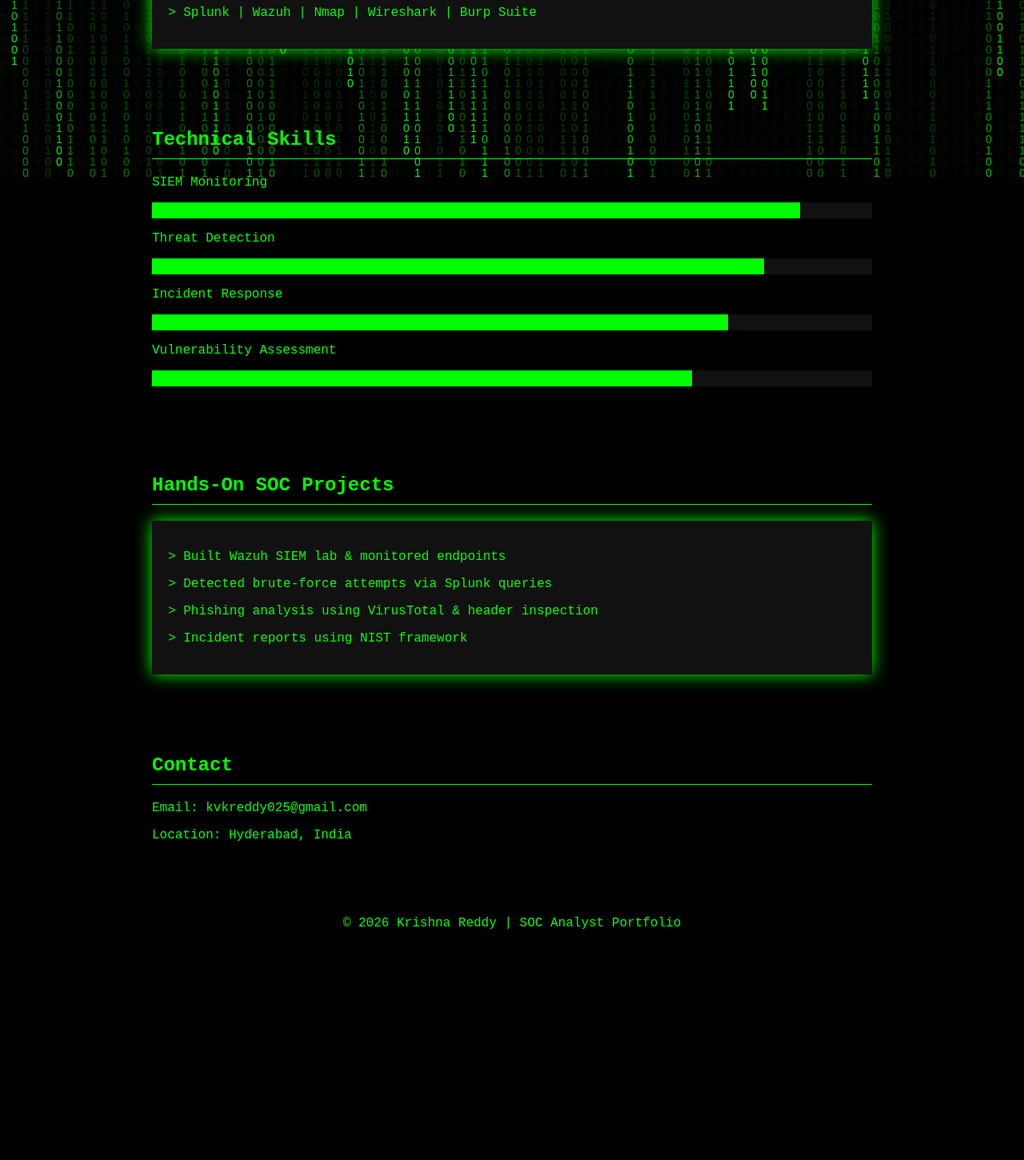
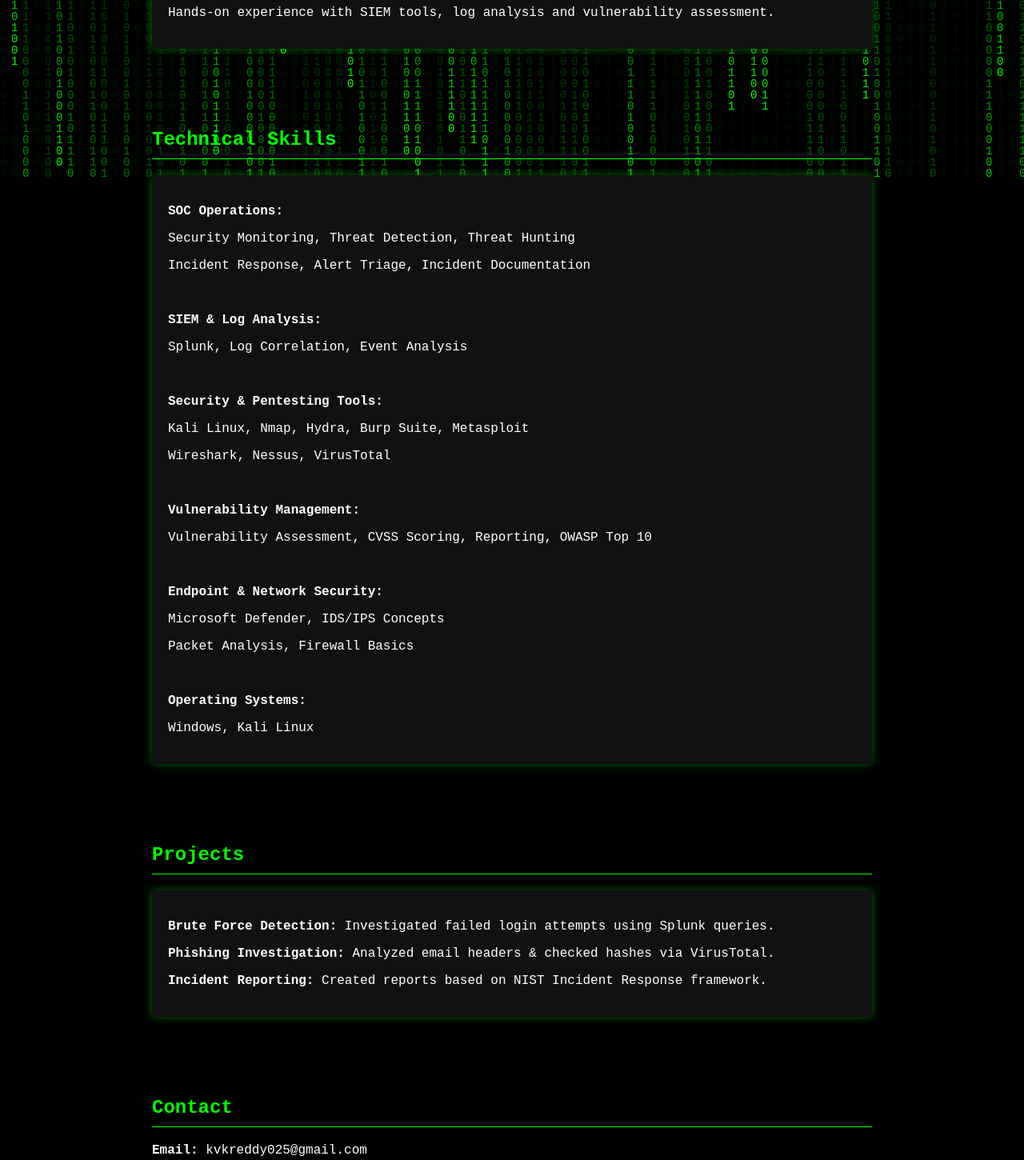
Before and after one commit to Krishna-854/krishna-portfolio, a plain HTML site: page index.html in a window 1280 px wide. Shown: the part 577-2027 px from the top of the page at 80% size. Before the commit the page ends 1776 px from the top, so only its background shows below. Drawn offline with Linux system fonts and the light colour scheme.

Commit message:
index.html

```diff
--- a/index.html
+++ b/index.html
@@ -1,14 +1,14 @@
 <!DOCTYPE html>
 <html>
 <head>
-    <title>Krishna Reddy | SOC Analyst</title>
+    <title>K V Krishna Reddy | SOC Analyst</title>
     <meta name="viewport" content="width=device-width, initial-scale=1.0">
 
     <style>
         body {
             margin: 0;
             background: black;
-            color: #00ff00;
+            color: white;
             font-family: 'Courier New', monospace;
             overflow-x: hidden;
         }
@@ -27,12 +27,15 @@
 
         h1 {
             font-size: 45px;
-            text-shadow: 0 0 20px #00ff00;
+            color: #00ff00;
+            text-shadow: 0 0 15px #00ff00;
         }
 
         h2 {
+            color: #00ff00;
             border-bottom: 1px solid #00ff00;
             padding-bottom: 10px;
+            font-weight: bold;
         }
 
         section {
@@ -45,19 +48,7 @@
             background: #111;
             padding: 20px;
             margin-top: 20px;
-            box-shadow: 0 0 20px #00ff00;
-        }
-
-        .skill-bar {
-            background: #111;
-            margin: 10px 0;
-        }
-
-        .skill-fill {
-            height: 20px;
-            background: #00ff00;
-            width: 0;
-            transition: width 2s;
+            box-shadow: 0 0 10px rgba(0,255,0,0.4);
         }
 
         button {
@@ -70,12 +61,22 @@
         }
 
         button:hover {
-            background: #003300;
+            background: #002200;
+        }
+
+        a {
+            color: #00ff00;
+            text-decoration: none;
+        }
+
+        a:hover {
+            text-decoration: underline;
         }
 
         footer {
             text-align: center;
             padding: 20px;
+            border-top: 1px solid #003300;
         }
     </style>
 </head>
@@ -93,52 +94,79 @@
 <section>
     <h2>About Me</h2>
     <div class="terminal">
-        <p>> Entry-Level SOC Analyst</p>
-        <p>> SIEM Monitoring | Threat Detection | Incident Response</p>
-        <p>> Splunk | Wazuh | Nmap | Wireshark | Burp Suite</p>
+        <p><strong>Entry-Level SOC Analyst</strong></p>
+        <p>Skilled in Security Monitoring, Threat Detection, Threat Hunting and Incident Response.</p>
+        <p>Hands-on experience with SIEM tools, log analysis and vulnerability assessment.</p>
     </div>
 </section>
 
 <section>
     <h2>Technical Skills</h2>
 
-    <p>SIEM Monitoring</p>
-    <div class="skill-bar"><div class="skill-fill" style="width:90%"></div></div>
+    <div class="terminal">
 
-    <p>Threat Detection</p>
-    <div class="skill-bar"><div class="skill-fill" style="width:85%"></div></div>
+        <p><strong>SOC Operations:</strong></p>
+        <p>Security Monitoring, Threat Detection, Threat Hunting</p>
+        <p>Incident Response, Alert Triage, Incident Documentation</p>
 
-    <p>Incident Response</p>
-    <div class="skill-bar"><div class="skill-fill" style="width:80%"></div></div>
+        <br>
 
-    <p>Vulnerability Assessment</p>
-    <div class="skill-bar"><div class="skill-fill" style="width:75%"></div></div>
+        <p><strong>SIEM & Log Analysis:</strong></p>
+        <p>Splunk, Log Correlation, Event Analysis</p>
 
+        <br>
+
+        <p><strong>Security & Pentesting Tools:</strong></p>
+        <p>Kali Linux, Nmap, Hydra, Burp Suite, Metasploit</p>
+        <p>Wireshark, Nessus, VirusTotal</p>
+
+        <br>
+
+        <p><strong>Vulnerability Management:</strong></p>
+        <p>Vulnerability Assessment, CVSS Scoring, Reporting, OWASP Top 10</p>
+
+        <br>
+
+        <p><strong>Endpoint & Network Security:</strong></p>
+        <p>Microsoft Defender, IDS/IPS Concepts</p>
+        <p>Packet Analysis, Firewall Basics</p>
+
+        <br>
+
+        <p><strong>Operating Systems:</strong></p>
+        <p>Windows, Kali Linux</p>
+
+    </div>
 </section>
 
 <section>
-    <h2>Hands-On SOC Projects</h2>
+    <h2>Projects</h2>
     <div class="terminal">
-        <p>> Built Wazuh SIEM lab & monitored endpoints</p>
-        <p>> Detected brute-force attempts via Splunk queries</p>
-        <p>> Phishing analysis using VirusTotal & header inspection</p>
-        <p>> Incident reports using NIST framework</p>
+        <p><strong>Brute Force Detection:</strong> Investigated failed login attempts using Splunk queries.</p>
+        <p><strong>Phishing Investigation:</strong> Analyzed email headers & checked hashes via VirusTotal.</p>
+        <p><strong>Incident Reporting:</strong> Created reports based on NIST Incident Response framework.</p>
     </div>
 </section>
 
 <section>
     <h2>Contact</h2>
-    <p>Email: kvkreddy025@gmail.com</p>
-    <p>Location: Hyderabad, India</p>
+    <p><strong>Email:</strong> kvkreddy025@gmail.com</p>
+    <p><strong>Location:</strong> Hyderabad, India</p>
+    <p><strong>LinkedIn:</strong>
+        <a href="https://www.linkedin.com/in/krishna-kanumarla" target="_blank">
+        linkedin.com/in/krishna-kanumarla
+        </a>
+    </p>
 </section>
 
 <footer>
-    <p>© 2026 Krishna Reddy | SOC Analyst Portfolio</p>
+    <p>© 2026 K V Krishna Reddy | SOC Analyst Portfolio</p>
 </footer>
 
 <script>
+
 // Typing Animation
-const text = "SOC Analyst | Threat Hunter | Blue Team Enthusiast";
+const text = "SOC Analyst | Threat Hunter | SIEM Enthusiast";
 let i = 0;
 function typing() {
     if (i < text.length) {
@@ -152,10 +180,9 @@
 // Resume Download
 function downloadResume() {
     window.open("resume.pdf");
-
 }
 
-// Matrix Effect
+// Matrix Background
 var canvas = document.getElementById("matrix");
 var ctx = canvas.getContext("2d");
 
@@ -176,7 +203,7 @@
     ctx.fillStyle = "rgba(0, 0, 0, 0.05)";
     ctx.fillRect(0, 0, canvas.width, canvas.height);
     ctx.fillStyle = "#0F0";
-    ctx.font = fontSize + "px arial";
+    ctx.font = fontSize + "px monospace";
     for(var i = 0; i < drops.length; i++){
         var text = letters[Math.floor(Math.random()*letters.length)];
         ctx.fillText(text, i*fontSize, drops[i]*fontSize);
@@ -186,6 +213,7 @@
     }
 }
 setInterval(draw, 35);
+
 </script>
 
 </body>
```
